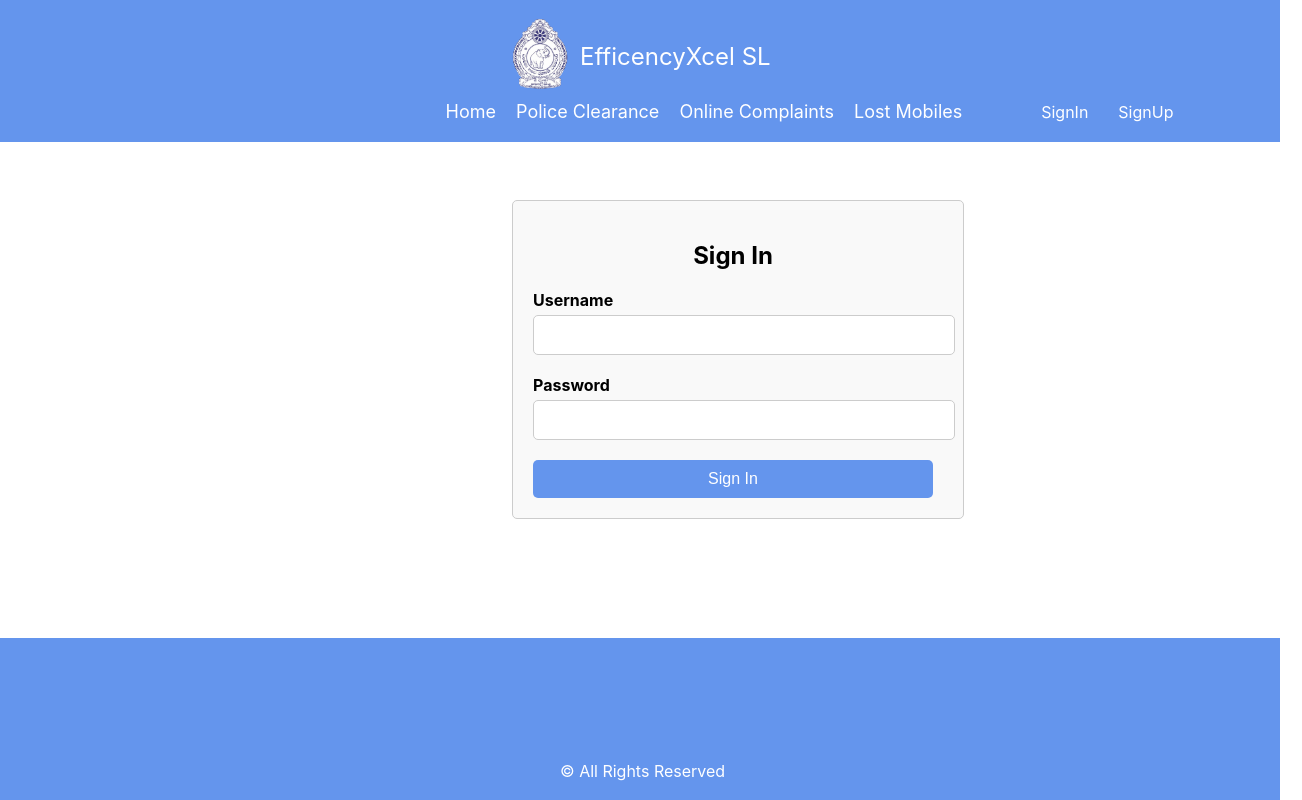
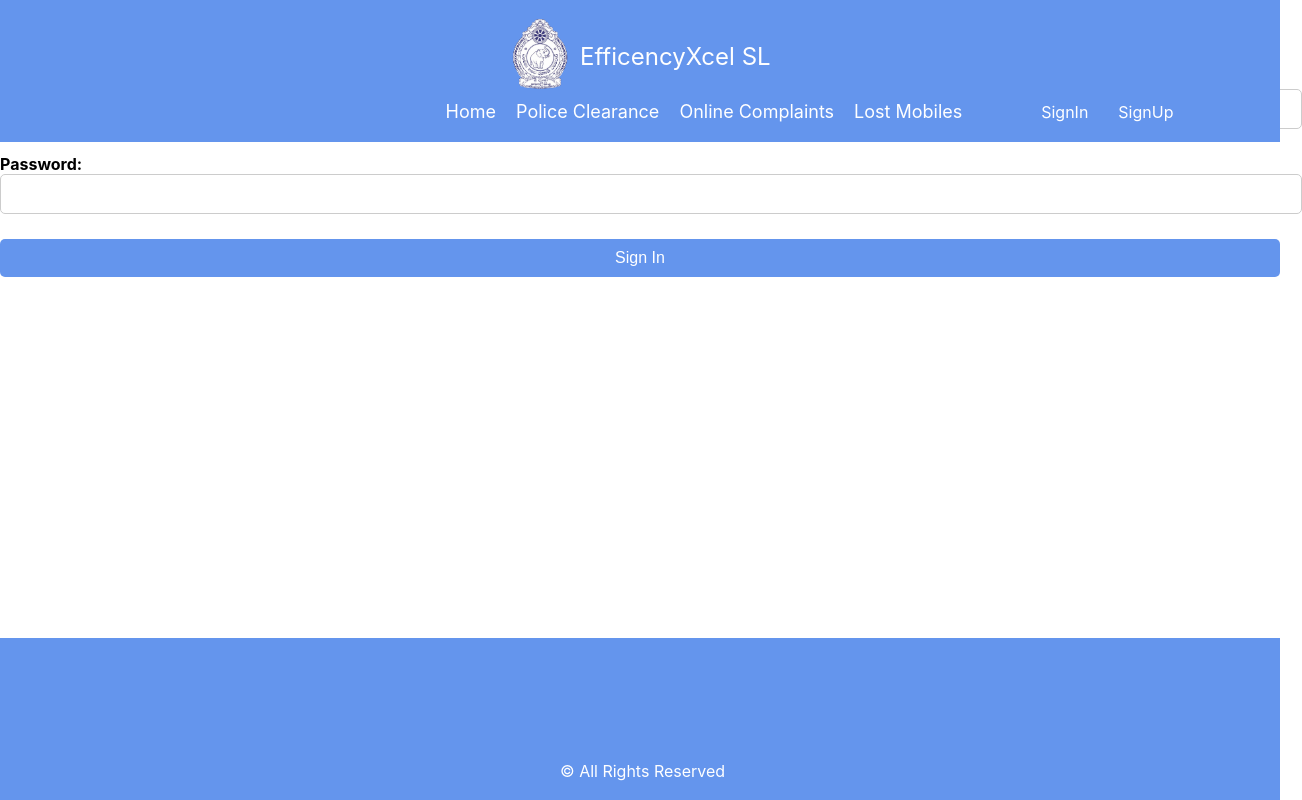
Before and after one commit to KNURanasinghe/efficiency-police, a React (Create React App) app in the folder officer_web/: page /signin in a window 1280 px wide. Shown: the whole page, 1302 px wide, since content can reach past the window. Built offline with nearby package versions, Linux system fonts and the light colour scheme; no server answers.

Commit message:
Update signin.js

```diff
--- a/officer_web/src/screen/signin.js
+++ b/officer_web/src/screen/signin.js
@@ -1,30 +1,29 @@
 import React, { useState } from 'react';
 import axios from 'axios';
-import './signin.css';
 
-function SignIn() {
+function SignInPage() {
     const [formData, setFormData] = useState({
         username: '',
         password: ''
     });
 
-    const handleChange = e => {
-        const { name, value } = e.target;
-        setFormData(prevState => ({
-            ...prevState,
-            [name]: value
-        }));
+    const handleInputChange = (event) => {
+        const { name, value } = event.target;
+        setFormData({
+            ...formData,
+            [name]: value,
+        });
     };
 
-    const handleSubmit = async e => {
-        e.preventDefault();
+    const handleSubmit = async (event) => {
+        event.preventDefault();
         try {
             // Create FormData object
             const formData1 = new FormData();
             formData1.append('username', formData.username);
             formData1.append('password', formData.password);
 
-            // Make POST request to your API endpoint
+            // Make POST request to the login endpoint
             const response = await axios.post('http://127.0.0.1:8000/api/auth/login', formData1, {
                 headers: {
                     'Content-Type': 'multipart/form-data' // Set content type to multipart/form-data
@@ -33,6 +32,7 @@ function SignIn() {
 
             console.log('Response:', response.data);
 
+            // Clear the form fields after successful login
             setFormData({
                 username: '',
                 password: ''
@@ -46,21 +46,23 @@ function SignIn() {
     };
 
     return (
-        <div className="signin-container">
+        <div>
             <h2>Sign In</h2>
             <form onSubmit={handleSubmit}>
-                <div className="form-group">
-                    <label htmlFor="username">Username</label>
-                    <input type="text" id="username" name="username" value={formData.username} onChange={handleChange} required />
-                </div>
-                <div className="form-group">
-                    <label htmlFor="password">Password</label>
-                    <input type="password" id="password" name="password" value={formData.password} onChange={handleChange} required />
-                </div>
+                <label>
+                    Username:
+                    <input type="text" name="username" value={formData.username} onChange={handleInputChange} required />
+                </label>
+                <br />
+                <label>
+                    Password:
+                    <input type="password" name="password" value={formData.password} onChange={handleInputChange} required />
+                </label>
+                <br />
                 <button type="submit">Sign In</button>
             </form>
         </div>
     );
 }
 
-export default SignIn;
+export default SignInPage;
```
